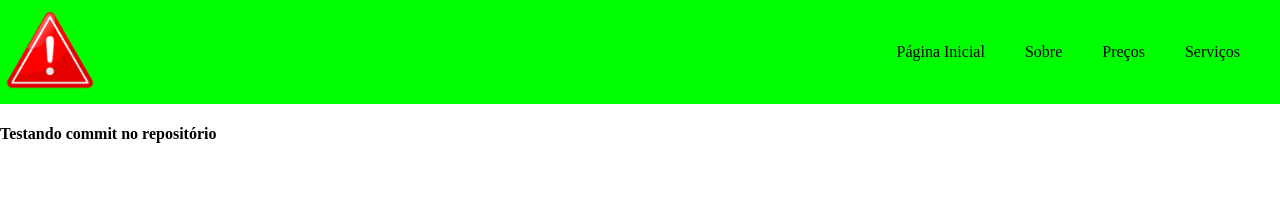
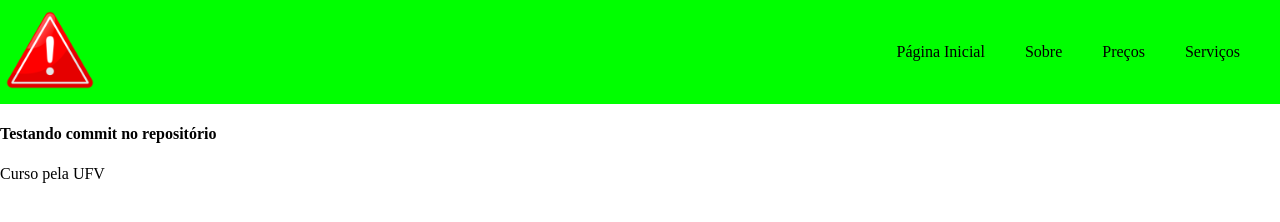
Before and after one commit to ClaytonJR18/meu-site-clayton, a plain HTML site: page index.html in a window 1280 px wide. Drawn offline with Linux system fonts and the light colour scheme.

Commit message:
mensagem do meu commit

```diff
--- a/index.html
+++ b/index.html
@@ -28,6 +28,9 @@
     <div>
 
         <h4>Testando commit no repositório</h4>
+        <p>
+            Curso pela UFV
+        </p>
 
 
     </div>
```
